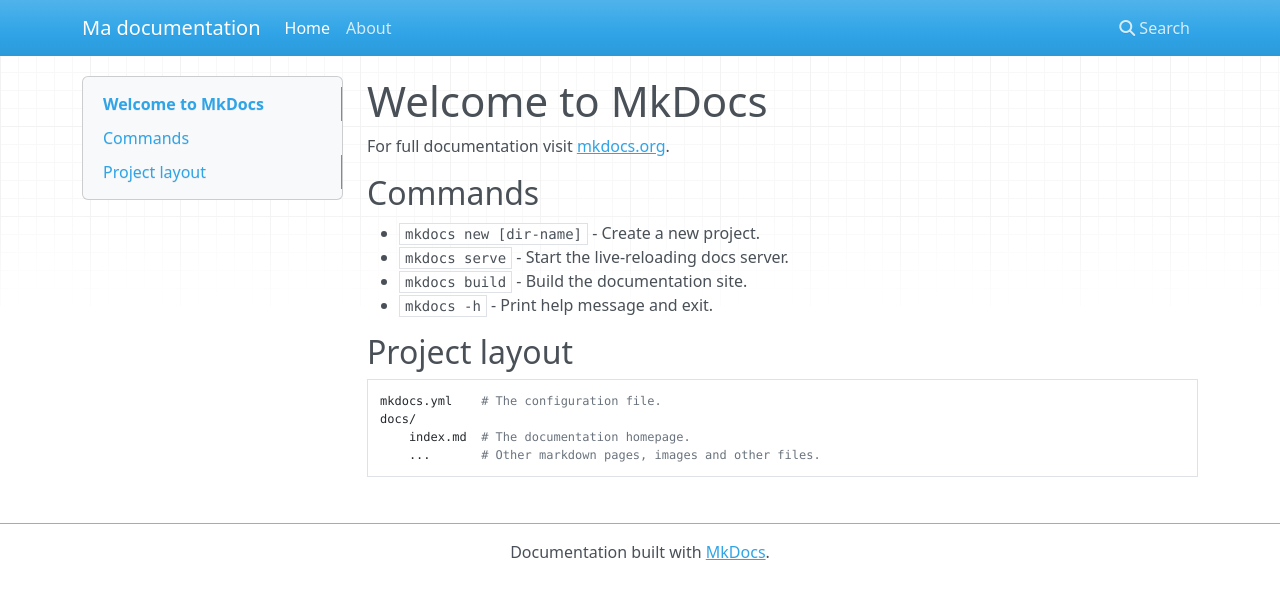
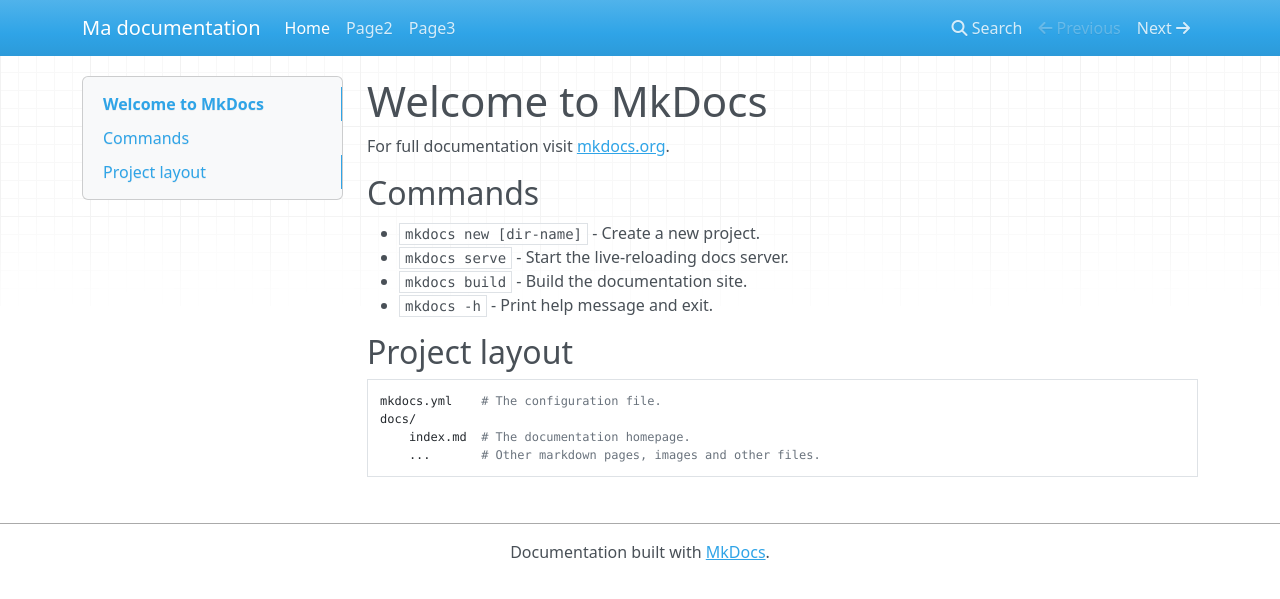
Before and after one commit to GLemoineKirving/MyFirstMkDocs, an MkDocs documentation site: the page built from docs/index.md, in a window 1280 px wide. Shown: the top 599 px of the page. Built offline with MkDocs 1.6.1, drawn with Linux system fonts in a browser that asks for light colours; nearby versions of some CDN libraries.

Commit message:
Set la navBar

```diff
--- a/mkdocs.yml
+++ b/mkdocs.yml
@@ -1,4 +1,5 @@
 site_name: Ma documentation
 nav:
   - Home: index.md
-  - About: about.md
+  - Page2: page2.md
+  - Page3: page3.md
```
